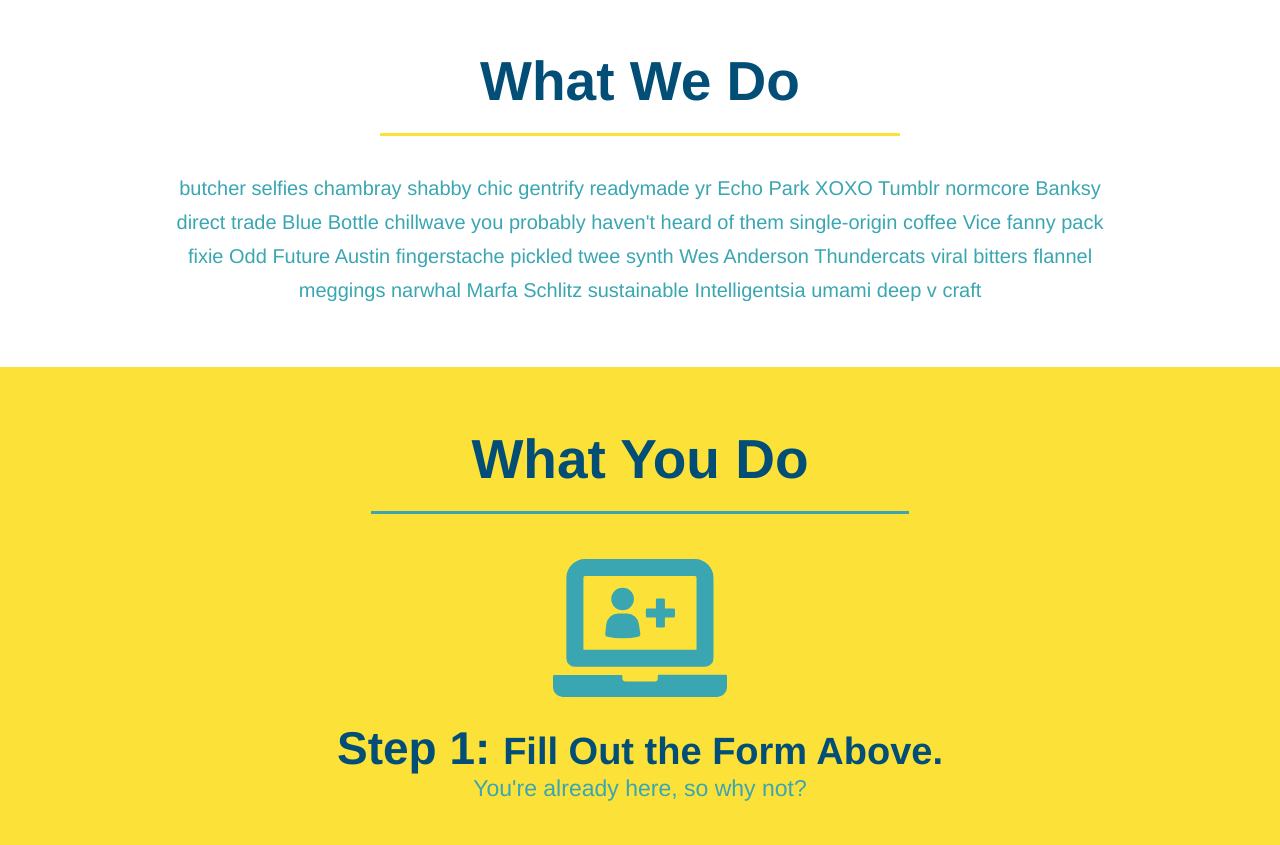
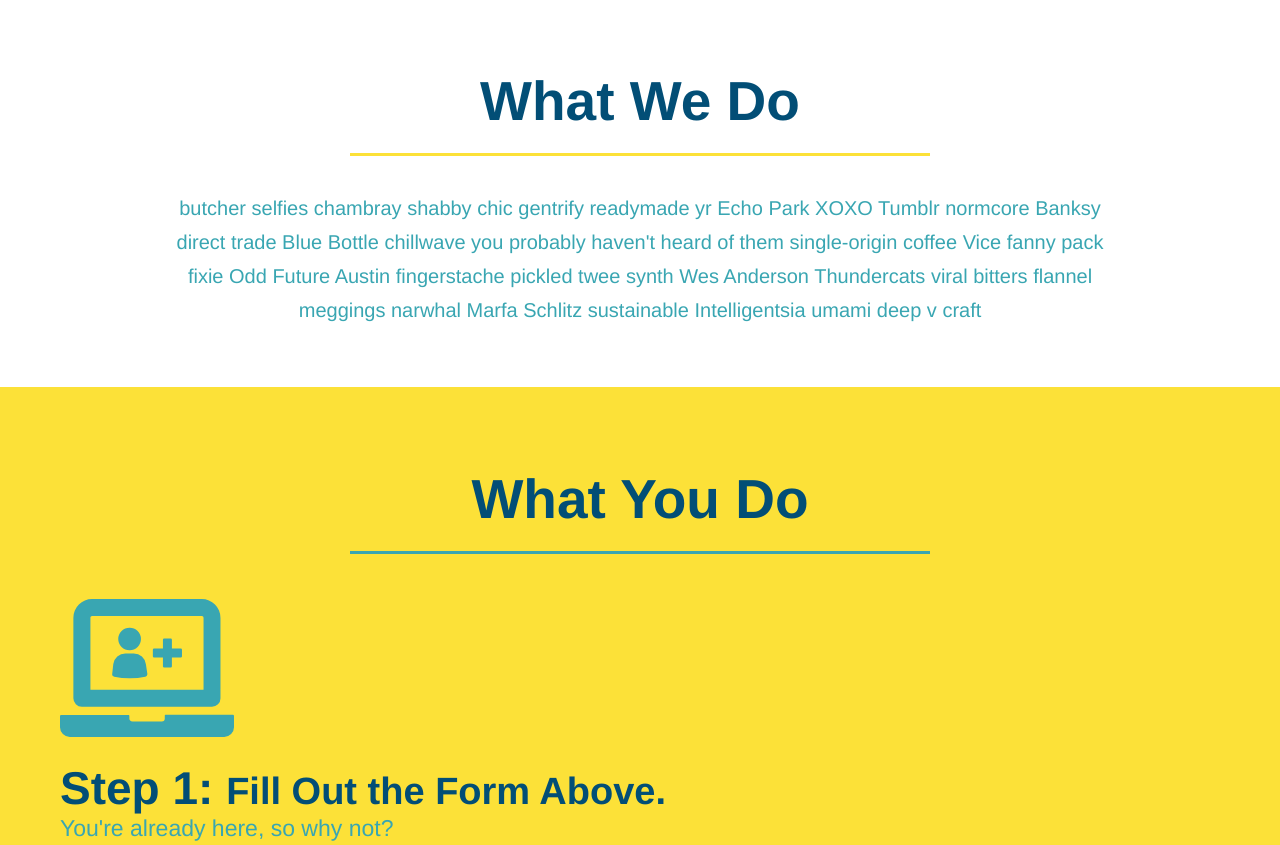
Before and after one commit to JMCampbell2021/run-buddy, a plain HTML site: page index.html in a window 1280 px wide. Shown: the part 849-1694 px from the top of the page. Drawn offline with Linux system fonts and the light colour scheme.

Commit message:
add flexbox to the section

```diff
--- a/assets/css/style.css
+++ b/assets/css/style.css
@@ -142,20 +142,16 @@
     font-size: 16px;
   }
 
-  .intro {
-    text-align: center;
-  }
-
   .intro p {
     line-height: 1.7;
     color: #39a6b2;
     width: 80%;
     font-size: 20px;
     margin: 0 auto;
+    text-align: center;
   }
 
   .steps {
-    text-align: center;
     background: #fce138;
   }
 
@@ -186,10 +182,11 @@
   .section-title {
     font-size: 55px;
     color: #024e76;
-    margin-bottom: 35px;
-    padding: 0 100px 20px 100px;
-    display: inline-block;
     border-bottom: 3px solid;
+    padding: 20px;
+    text-align: center;
+    margin: 0 auto 35px auto;
+    width: 50%;
   }
 
   .primary-border {
@@ -201,7 +198,7 @@
   }
 
   .trainers {
-    text-align: center;
+    text-align: none;
   }
 
   .trainer {
@@ -247,9 +244,12 @@
     text-align: right;
   }
 
+  .flex-row {
+    display: flex;
+  }
+
   /* REACH OUT STYLES START */
   .contact {
-    text-align: center;
     background: #024e76;
   }
 
--- a/index.html
+++ b/index.html
@@ -79,10 +79,19 @@
 
         <!-- "what we do" section -->
         <section id="what-we-do" class="intro">
-            <h2 class="section-title primary-border">What We Do</h2>
-            <p>
+
+            <div class="flex-row">
+                <h2 class="section-title primary-border">
+                    What We Do
+                </h2>
+            </div>
+
+            <div class="flex-row">
+                 <p>
                 butcher selfies chambray shabby chic gentrify readymade yr Echo Park XOXO Tumblr normcore Banksy direct trade Blue Bottle chillwave you probably haven't heard of them single-origin coffee Vice fanny pack fixie Odd Future Austin fingerstache pickled twee synth Wes Anderson Thundercats viral bitters flannel meggings narwhal Marfa Schlitz sustainable Intelligentsia umami deep v craft
-            </p>
+                </p>
+            </div>
+
         </section>
 
         <!-- "what you do" section -->
```
